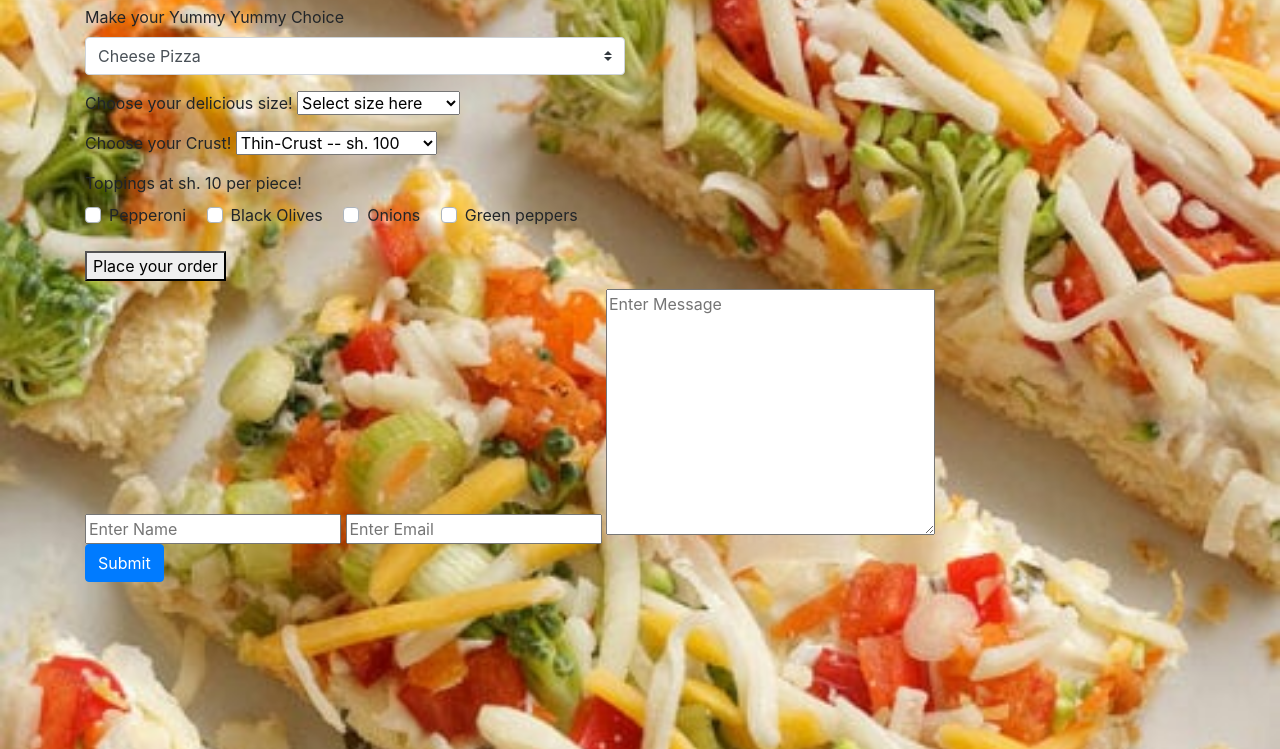
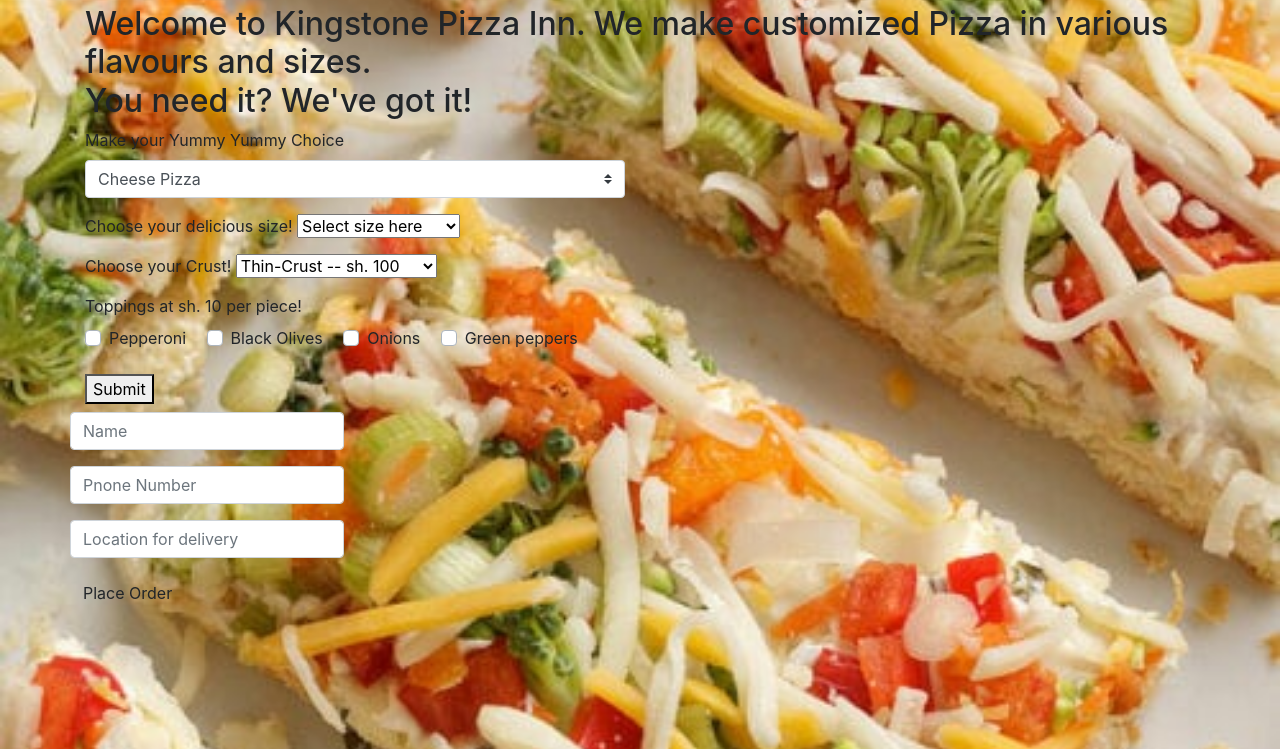
Before and after one commit to mwangimk/Kingstone-Pizza-Inn, a plain HTML site: page index.html in a window 1280 px wide. Shown: the part 51-800 px from the top of the page. Drawn offline with nearby package versions, Linux system fonts and the light colour scheme; a script that the page names is missing.

Commit message:
more text

```diff
--- a/index.html
+++ b/index.html
@@ -10,6 +10,8 @@
   <body Background="images/pizza9.jpg">
     <div class="container">
       <h1>Kingstone Pizza Inn</h1>
+      <h2>  Welcome to Kingstone Pizza Inn. We make customized Pizza in various flavours and sizes.<br>
+      You need it? We've got it!</h2>
        <div class="row">
         <div class="col-md-6">
           <!--pizza, crust, topping -->
@@ -60,31 +62,22 @@
                 <label class="custom-control-label" for="Green peppers">Green peppers</label>
               </div>
               <br><br>
-            <button type="submit" class="Place-order">Place your order</button>
+            <button type="submit" class="Place-order">Submit</button>
           </form>
             </div>
              <!--pizza, crust, topping-->
             <!--Contact-->
+            <div class="container-fluid " id="delivery"></div>
+            <h1 class="text-center con"></h1>
+              <form action="">
+                <div class="form-group">
+                  <input type="text" id="name" class="form-control mb-3" placeholder="Name">
+                  <input type="number" id="phone" class="form-control mb-3" placeholder="Pnone Number">
+                  <input type="text" id="location" class="form-control mb-3" placeholder="Location for delivery">
+                  <button class="btn btn-place" id="final-order">Place Order</button>
+                </div>
+              </form>
+          </div>
             <!-- Contact-->
-
-
-
-
-
-
-
-          <div class="container-fluid " id="contact">
-            <h1 class="text-center con"></h1>
-            <form class="form-cont" action="https://gmail.us4.list-manage.com/subscribe/post?u=f431331f76a90ac7308eb0ab1&amp;id=7ec1a61a27" method="post" id="mc-embedded-subscribe-form" name="mc-embedded-subscribe-form" class="validate" target="_blank" novalidate>
-                <input type="text" name="FNAME" id="nameDetail" placeholder="Enter Name" required>
-                <input type="email" name="EMAIL" id="email" placeholder="Enter Email" required>
-                <textarea name="MMERGE2" id="message" cols="30" rows="10" placeholder="Enter Message"></textarea><br>
-                <button type="submit " onclick="myFunction()" class="btn btn-primary">Submit</button>
-            </form>
-          </div>
-          </div>
-        </div>
-      </div>
-    </div>
   </body>
 </html>
```
